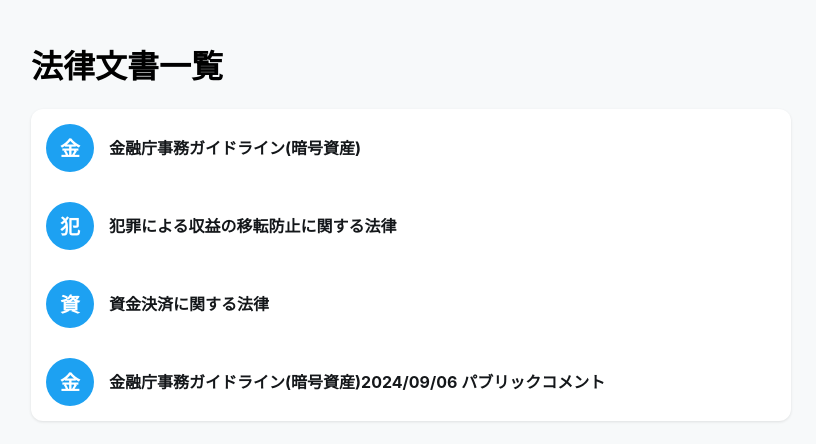
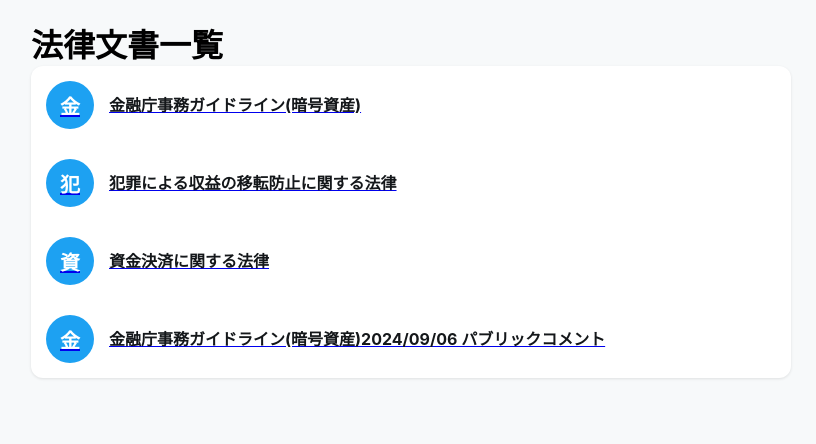
Before and after one commit to yamatoya/sb1-bnykmy, a Vue app: page / in a window 1280 px wide. Shown: the top 444 px of the page, without its empty margins (229-1045 px from the left). Built offline with nearby package versions, Linux system fonts and the light colour scheme.

Commit message:
Fix iOS display issues

```diff
--- a/public/styles/main.css
+++ b/public/styles/main.css
@@ -6,18 +6,16 @@
   margin: 0 auto;
   padding: 20px;
   background-color: #f7f9fa;
-  overflow-x: hidden; /* 横スクロール防止 */
+  overflow-x: hidden;
   width: 100%;
-  box-sizing: border-box; /* パディングを幅に含める */
+  box-sizing: border-box;
+  -webkit-text-size-adjust: 100%;
 }
 
 * {
-  box-sizing: border-box; /* 全要素にbox-sizingを適用 */
-}
-
-a {
-  color: inherit;
-  text-decoration: none;
+  box-sizing: border-box;
+  margin: 0;
+  padding: 0;
 }
 
 /* インデックスページ */
@@ -27,6 +25,7 @@
   overflow: hidden;
   box-shadow: 0 1px 3px rgba(0, 0, 0, 0.1);
   width: 100%;
+  margin-bottom: 20px;
 }
 
 .document-item {
@@ -34,6 +33,7 @@
   border-bottom: 1px solid #e6ecf0;
   display: flex;
   align-items: center;
+  width: 100%;
 }
 
 .document-item:last-child {
@@ -52,12 +52,12 @@
   color: white;
   font-weight: bold;
   font-size: 20px;
-  flex-shrink: 0; /* アイコンが縮まないように */
+  flex-shrink: 0;
 }
 
 .document-info {
   flex-grow: 1;
-  min-width: 0; /* flexboxでの文字折り返し用 */
+  min-width: 0;
 }
 
 .document-name {
@@ -65,7 +65,7 @@
   font-weight: bold;
   font-size: 16px;
   margin-bottom: 2px;
-  word-wrap: break-word; /* 長い文字列の折り返し */
+  word-wrap: break-word;
 }
 
 a:hover .document-item {
@@ -91,6 +91,7 @@
 }
 
 .tweet {
+  background-color: #ffffff;
   border: 1px solid #e1e8ed;
   border-radius: 5px;
   padding: 15px;
@@ -99,7 +100,6 @@
   width: 100%;
 }
 
-/* tweet 間の区切り線を追加 */
 .tweet + .tweet {
   border-top: none;
 }
@@ -120,6 +120,8 @@
 .tweet-content {
   width: 100%;
   word-wrap: break-word;
+  font-size: 16px;
+  line-height: 1.5;
 }
 
 .tweet-content a {
@@ -162,6 +164,7 @@
   font-size: 16px;
   line-height: 1.5;
   color: #14171a;
+  width: 100%;
 }
 
 /* 関連リンクのスタイル */
@@ -181,7 +184,6 @@
 .tweet-links ul {
   list-style-type: none;
   padding: 0;
-  width: 100%;
 }
 
 .tweet-links li {
@@ -212,7 +214,6 @@
 /* 新しく追加したスタイル */
 .tweet-actions {
   margin-top: 15px;
-  width: 100%;
 }
 
 .copy-url-btn {
@@ -240,23 +241,6 @@
   color: #0f83fd;
 }
 
-/* iOS用の調整 */
-@supports (-webkit-touch-callout: none) {
-  body {
-    padding: 20px 10px; /* iOSでのパディングを調整 */
-  }
-
-  .tweet-container,
-  .document-list,
-  .tweet,
-  .tweet-links,
-  .linked-content {
-    max-width: 100vw;
-    margin-left: auto;
-    margin-right: auto;
-  }
-}
-
 /* メタ情報のスタイル */
 .meta-info {
   display: flex;
@@ -274,3 +258,78 @@
   border-radius: 12px;
   white-space: nowrap;
 }
+
+/* iOS用の調整 */
+@supports (-webkit-touch-callout: none) {
+  body {
+    padding: 20px 10px;
+    min-height: 100vh;
+    -webkit-overflow-scrolling: touch;
+  }
+
+  .tweet-container,
+  .document-list,
+  .tweet,
+  .tweet-links,
+  .linked-content {
+    max-width: 100%;
+    margin-left: auto;
+    margin-right: auto;
+  }
+
+  .search-input,
+  .tweet-content,
+  .qa-content {
+    -webkit-appearance: none;
+    appearance: none;
+  }
+
+  .profile-header,
+  .tweet-profile-header {
+    position: sticky;
+    top: 0;
+    z-index: 100;
+  }
+}
+
+/* QAコンテンツのスタイル */
+.qa-content {
+  margin-top: 10px;
+  padding: 15px;
+  background-color: #ffffff;
+  border-radius: 8px;
+  width: 100%;
+}
+
+.question,
+.answer {
+  margin-bottom: 20px;
+  padding: 15px;
+  background-color: #f8f9fa;
+  border-radius: 8px;
+}
+
+.qa-label {
+  font-weight: bold;
+  margin-bottom: 8px;
+  color: #657786;
+}
+
+/* 検索ボックスのスタイル */
+.search-container {
+  margin: 20px 0;
+  padding: 0 20px;
+  width: 100%;
+}
+
+.search-input {
+  width: 200px;
+  padding: 8px 12px;
+  border: 1px solid #e1e8ed;
+  border-radius: 20px;
+  font-size: 16px;
+  transition: all 0.3s ease;
+  max-width: calc(100% - 24px);
+  -webkit-appearance: none;
+  appearance: none;
+}
```
